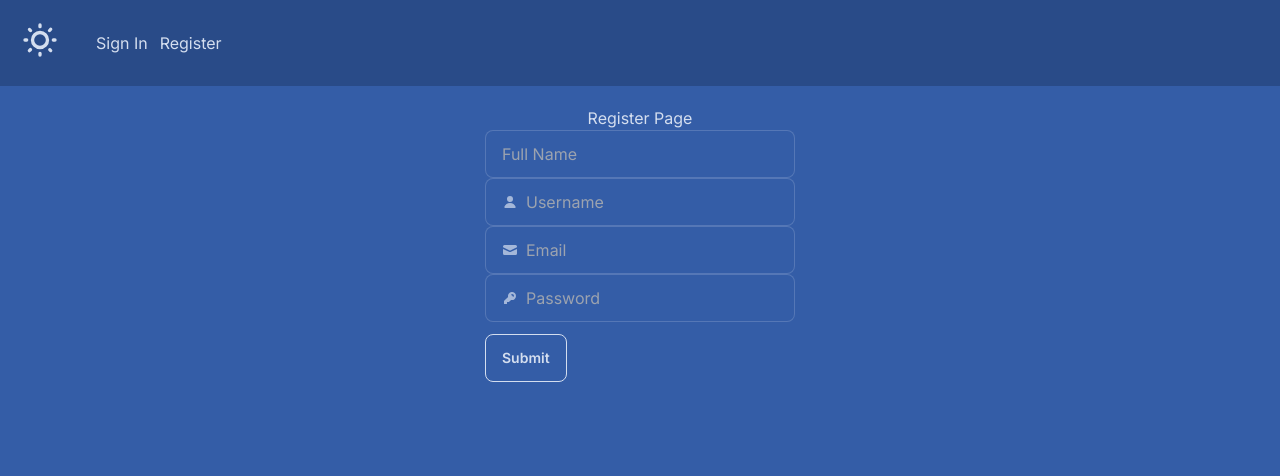
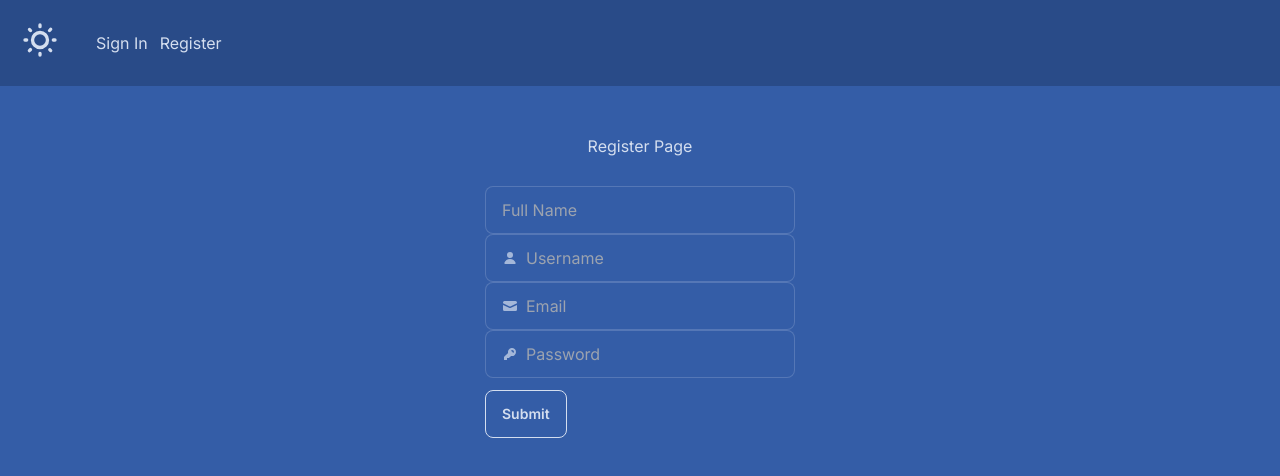
Before and after one commit to vsm1996/the-traveler, a Next.js app: page /register in a window 1280 px wide. Shown: the top 476 px of the page. Built offline with nearby package versions, Linux system fonts and the light colour scheme; no server answers.

Commit message:
Fix register page title

```diff
--- a/app/register/page.tsx
+++ b/app/register/page.tsx
@@ -4,7 +4,7 @@ import RegisterForm from '../components/registerForm'
 const RegisterPage = () => {
   return (
     <div className='w-full flex flex-col items-center'>
-      Register Page
+      <h1 className='my-7'> Register Page </h1>
       <RegisterForm />
     </div>
   )
```
